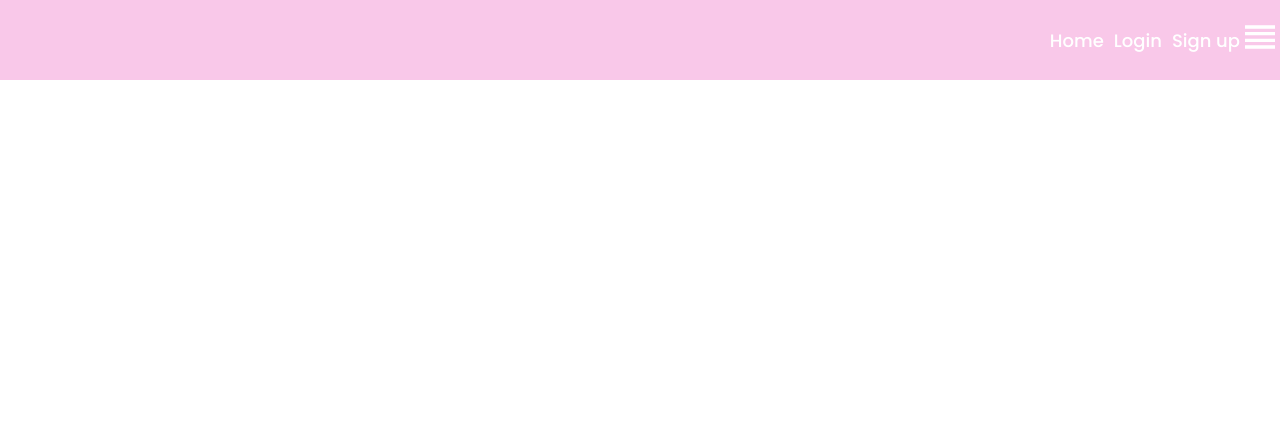
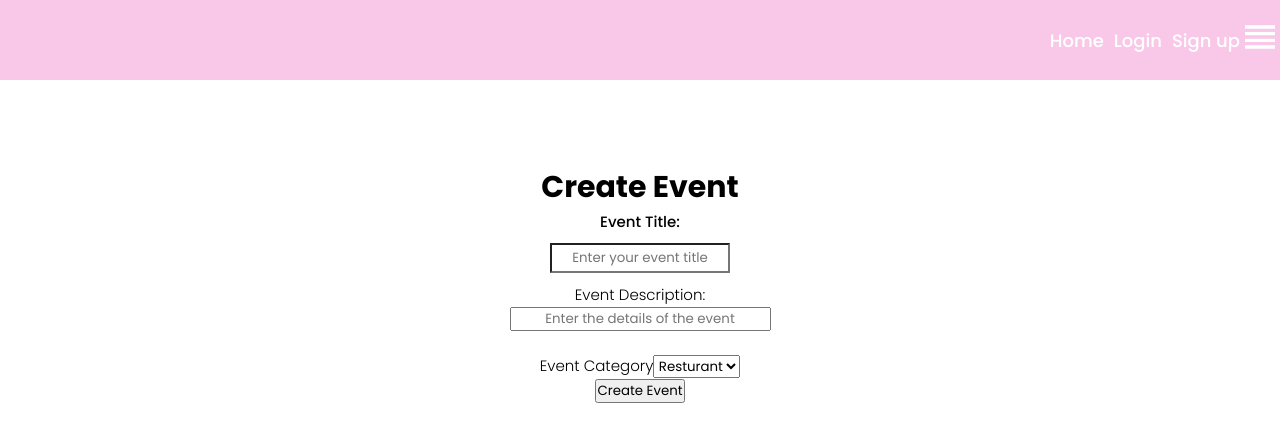
Before and after one commit to cocomarine/huddle-up-frontend, a React (Create React App) app: page /createevent in a window 1280 px wide. Before the commit this address had no page. Shown: the top 442 px of the page. Built offline with nearby package versions, Linux system fonts and the light colour scheme; a web font is replaced by a local one.

Commit message:
createvent successful

```diff
--- a/src/components/App.js
+++ b/src/components/App.js
@@ -10,7 +10,8 @@ import MyProfile from "./MyProfile";
 import JoinEvents from "./JoinEvents";
 import MyEvents from "./MyEvents";
 import LogOut from "./Logout";
-
+import CreateEvent from "./CreateEvent/CreateEvent";
+import InviteFriends from "./InviteFriends";
 import "../styles/app.css";
 
 function App() {
@@ -24,11 +25,19 @@ function App() {
           <Routes>
             <Route path="/" element={<Home />}></Route>
             <Route path="/signup" element={<SignUp />}></Route>
-            <Route path="/login" element={!user? <Login /> : <Navigate to="/" />}></Route>
-            <Route path="/logout" element={user ? <Logout /> : <Navigate to="/" />}></Route>
+            <Route
+              path="/login"
+              element={!user ? <Login /> : <Navigate to="/" />}
+            ></Route>
+            <Route
+              path="/logout"
+              element={user ? <Logout /> : <Navigate to="/" />}
+            ></Route>
             <Route path="/myProfile" element={<MyProfile />}></Route>
             <Route path="/joinevents" element={<JoinEvents />}></Route>
             <Route path="/myevents" element={<MyEvents />}></Route>
+            <Route path="/createevent" element={<CreateEvent />}></Route>
+            <Route path="/InviteFriends" element={<InviteFriends />}></Route>
           </Routes>
         </BrowserRouter>
       </div>
--- /dev/null
+++ b/src/components/CreateEvent/AddEvent.js
@@ -0,0 +1,14 @@
+import axios from "axios";
+
+const AddEvent = (fields, setAlert) => {
+  console.log("fields", fields);
+  axios
+    .post("http://localhost:4000/events", fields)
+    .then((res) => {
+    })
+    .catch((err) => {
+      console.log("Error in Post Event ===> ", err.response);
+    });
+};
+
+export default AddEvent;
--- /dev/null
+++ b/src/components/CreateEvent/CreateEvent.js
@@ -0,0 +1,97 @@
+import React, { useEffect, useState } from "react";
+
+import { useAuthContext } from "../../hooks/useAuthContext";
+import Alert from "../Alert";
+import AddEvent from "./AddEvent";
+import { useNavigate } from "react-router-dom";
+import "../../styles/create-event.css";
+
+const CreateEvent = () => {
+  const { user } = useAuthContext();
+  const navigate = useNavigate();
+  const initialState = {
+    fields: {
+      title: "",
+      description: "",
+      categories: "",
+      voting_finished: false,
+    },
+    alert: {
+      message: "",
+      success: false,
+    },
+  };
+  const [alert, setAlert] = useState(initialState.alert);
+
+  const handleAddEvent = (event) => {
+    event.preventDefault();
+    AddEvent(initialState.fields, setAlert);
+    // setAlert({
+    //   message: "Event was created successfully",
+    //   success: true
+    // });
+    navigate("/InviteFriends");
+    console.log(alert);
+  };
+  const handleFieldChange = (e) => {
+    e.preventDefault();
+    if (initialState.fields.hasOwnProperty(e.target.id)) {
+      initialState.fields[e.target.id] = e.target.value;
+    }
+    if (e.target.name === "categories") {
+      initialState.fields[e.target.name] = e.target.value;
+    }
+    console.log(initialState.fields);
+  };
+
+  return (
+    <div className="eventPgcontainer">
+      <h1>Create Event</h1>
+      <Alert message={alert.message} success={alert.success} />
+      <form onSubmit={handleAddEvent}>
+        <div className="eventForm">
+          <label htmlFor="title"> Event Title:</label>
+          <div>
+            <input
+              type="text"
+              placeholder="Enter your event title"
+              id="title"
+              onChange={handleFieldChange}
+              required
+            ></input>
+          </div>
+        </div>
+        <div>
+          <label htmlFor="description"> Event Description:</label>
+          <div>
+            <input
+              type="text"
+              placeholder="Enter the details of the event"
+              id="description"
+              onChange={handleFieldChange}
+              required
+            ></input>
+          </div>
+        </div>
+        <br></br>
+        <label id="categories" htmlFor="categories">
+          Event Category
+        </label>
+
+        <select onChange={handleFieldChange} name="categories">
+          <option value="resturant"> Resturant </option>
+          <option value="coffe">Coffe </option>
+          <option value="park">Park </option>
+          <option value="cinema">Cinema </option>
+          <option value="softPlay">Soft Play</option>
+        </select>
+
+        <div>
+          <button type="submit">Create Event</button>
+        </div>
+      </form>
+    </div>
+  );
+};
+
+export default CreateEvent;
--- /dev/null
+++ b/src/components/InviteFriends.js
@@ -0,0 +1,20 @@
+import React from "react";
+
+const InviteFriends = () => {
+  return (
+    <div>
+      <h1> Event Created! </h1>
+      <p>
+        blah blah blah blah blah blah blah blah blah blah blah blah blah blah
+        blah blah blah blah blah blah blah blah blah blah blah blah blah{" "}
+      </p>
+
+      <h3> Invite friend! </h3>
+      <p>
+
+      </p>
+    </div>
+  );
+};
+
+export default InviteFriends;
--- a/src/components/MyProfile.js
+++ b/src/components/MyProfile.js
@@ -93,9 +93,10 @@ const MyProfile = () => {
           success: false,
         });
       });
-  };
-  return (
-    <div className="container">
+    };
+    return (
+      <div className="container">
+      <Alert message={alert.message} success={alert.success} />
       <div className="pageTitle">
         <h1>My Profile</h1>
       </div>
@@ -197,10 +198,9 @@ const MyProfile = () => {
         </div>
 
       </div>
-      <Alert message={alert.message} success={alert.success} />
       <div className="submitButton">
-        <button type="submit" onClick={handlePassword}>
-          Change Password
+        <button type="submit" onClick={handleUserProfile}>
+          Update Password
         </button>
       </div>
     </div>
--- /dev/null
+++ b/src/styles/create-event.css
@@ -0,0 +1,34 @@
+.eventPgcontainer {
+  width: 100%;
+  height: 100vh;
+  padding: 15px;
+  border-radius: 5px;
+  font-size: 15px;
+  font-weight: 300;
+  position: flex;
+  margin-top: 70px;
+}
+.eventPgtitle {
+  font-size: 25px;
+  text-align: center;
+}
+
+.eventForm {
+  font-weight: 500;
+}
+.eventForm input {
+  background-color: white;
+  height: 30px;
+  margin: 10px;
+  width: 180px;
+}
+
+.list {
+  font-size: 17px;
+  list-style: none;
+  cursor: pointer;
+}
+.list :hover {
+  background-color: rgb(52, 68, 250);
+  color: white;
+}
```
Also changed, not shown: 1 other file (tests, documents, lock files or other folders).
